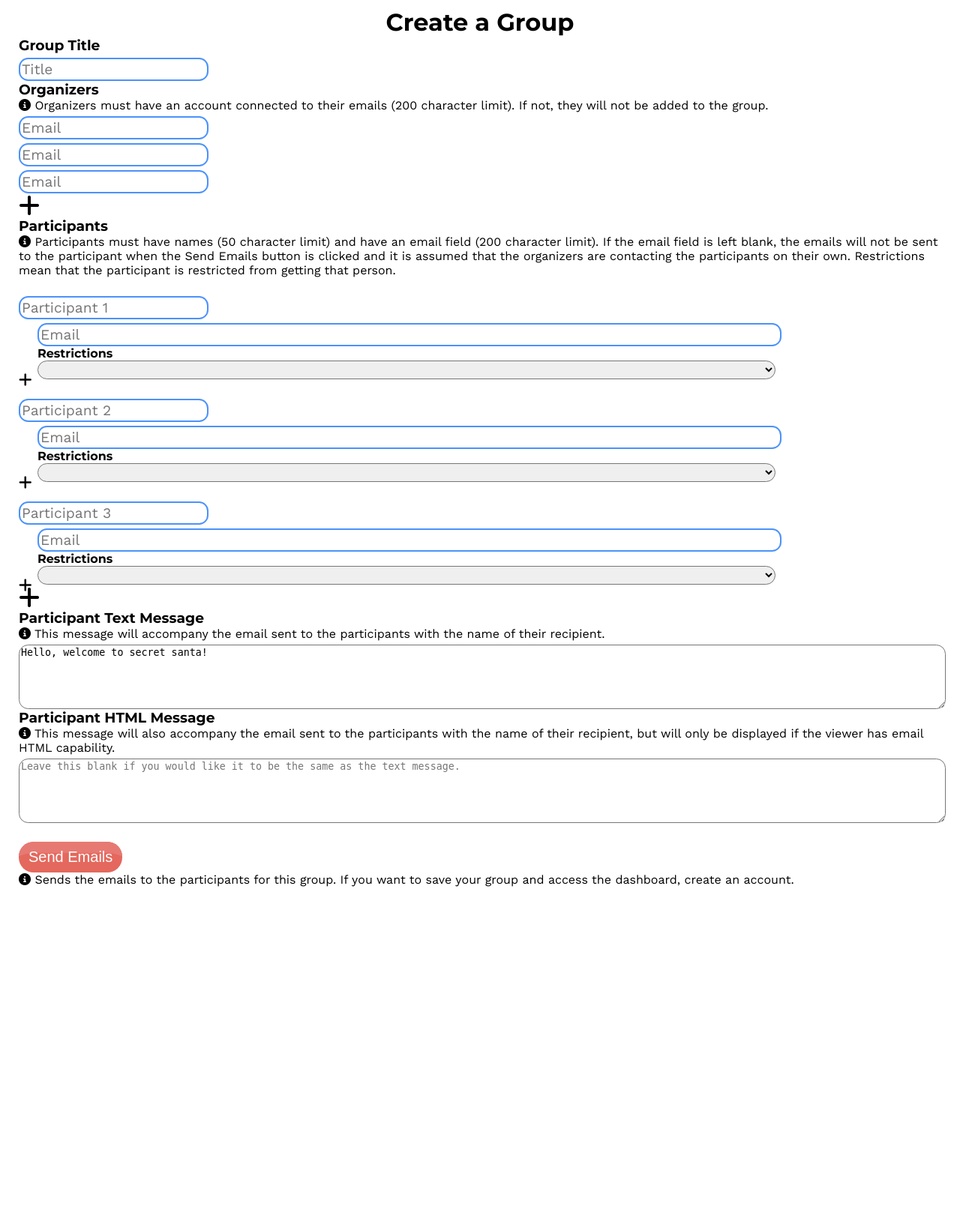
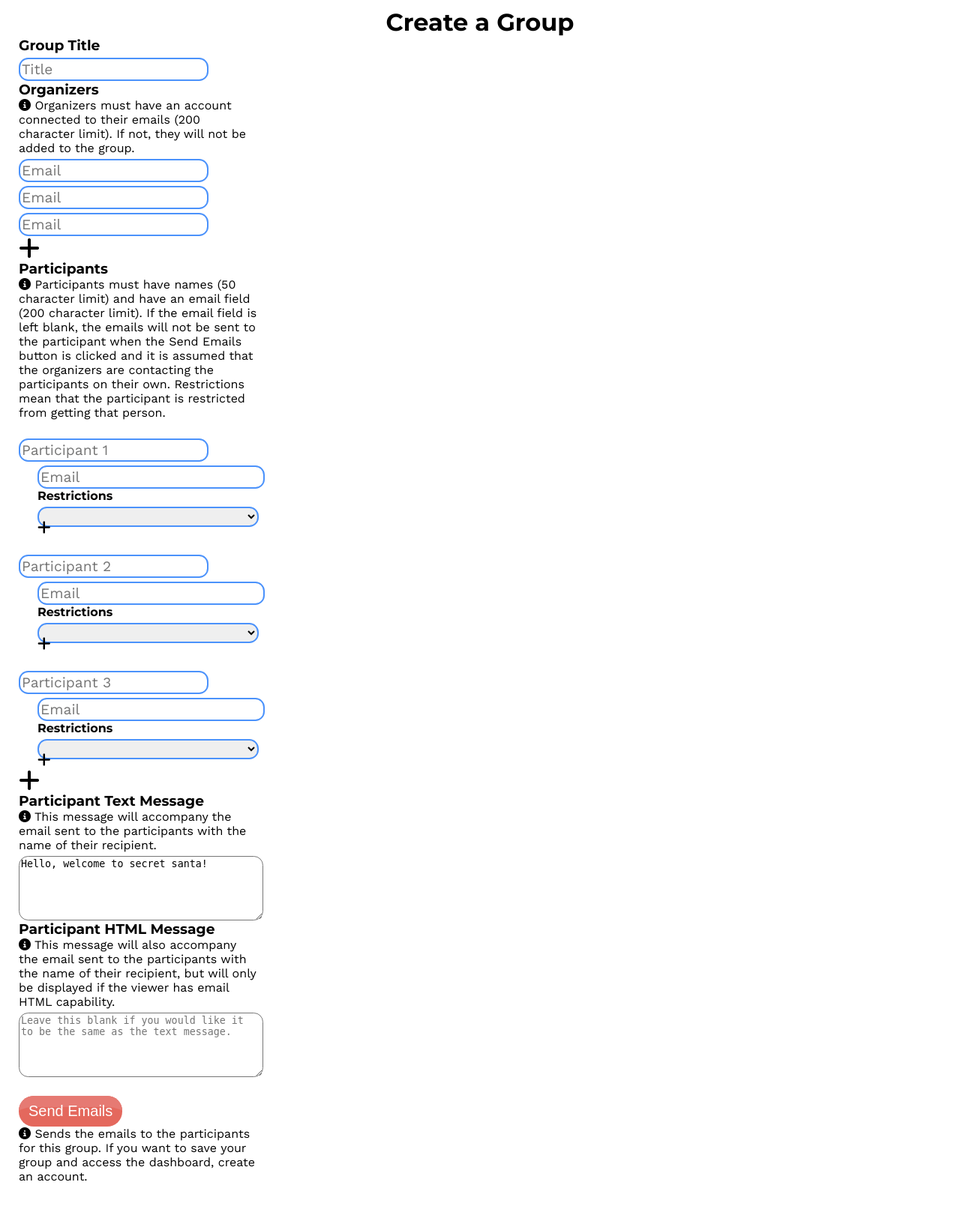
Before and after one commit to sachinraja/secretsantaorganizer, a Flask app: page / in a window 1280 px wide. Shown: the part 28-1657 px from the top of the page at 75% size. Before the commit the page ends 1211 px from the top, so only its background shows below. Run offline with Flask 2, Linux system fonts and the light colour scheme; lists and menus that the app fills with data are empty; some libraries are stand-ins or nearby versions.

Commit message:
Improve restrictionsInput styling

```diff
--- a/app/static/css/create_group.css
+++ b/app/static/css/create_group.css
@@ -9,6 +9,9 @@ h1, h2, h3, h4{
     font-family: Montserrat, Arial, Helvetica, sans-serif;
 }
 
+.info{
+    max-width: 25vw;
+}
 .inputList{
     box-sizing: border-box;
 }
@@ -28,14 +31,25 @@ h1, h2, h3, h4{
     margin-top: 5px;
 }
 
+.secondaryValuesContainer{
+    margin-left: 25px;
+}
+
+.restrictionsContainer{
+    display: inline-block;
+    width: 100%;
+}
+
 .restrictionsInput{
-    border-radius: 25px;
+    display: block;
+    margin-top: 5px;
+    border: 2px solid #4b92fb;
+    border-radius: 12.5px;
     font-size: 1.2em;
 }
 
-.emailInput, .restrictionsInput, .restrictionsHeader{
-    margin-left: 25px;
-    width: 80%;
+.restrictionsInput, .emailInput{
+    width: 100%;
 }
 
 #createGroup textarea{
--- a/app/static/js/create_group.js
+++ b/app/static/js/create_group.js
@@ -57,6 +57,9 @@ function addParticipant(){
         newInput.maxLength = 50;
         newInputDiv.appendChild(newInput);
 
+        let secondaryValuesDiv = document.createElement("div");
+        secondaryValuesDiv.className = "secondaryValuesContainer";
+
         let newInputEmail = document.createElement("input");
         newInputEmail.name = `participant${inputsLength}`;
         newInputEmail.type = "text";
@@ -64,15 +67,17 @@ function addParticipant(){
         newInputEmail.className = "emailInput";
         newInputEmail.onchange = function(){checkEmailInput(this);};
         newInputEmail.maxLength = 200;
-        newInputDiv.appendChild(newInputEmail);
+        secondaryValuesDiv.appendChild(newInputEmail);
 
         //restrictions
+        let restrictionsDiv = document.createElement("div");
+        restrictionsDiv.className = "restrictionsContainer";
+
         let restrictionsHeader = document.createElement("h4");
         restrictionsHeader.textContent = "Restrictions";
         restrictionsHeader.className = "restrictionsHeader";
-        newInputDiv.appendChild(restrictionsHeader);
+        restrictionsDiv.appendChild(restrictionsHeader);
 
-        let restrictionsDiv = document.createElement("div");
         let newInputRestriction = document.createElement("select");
         newInputRestriction.name = `participant${inputsLength}restriction`;
         newInputRestriction.className = "restrictionsInput";
@@ -80,8 +85,9 @@ function addParticipant(){
         restrictionsDiv.appendChild(newInputRestriction);
 
         restrictionsDiv.innerHTML += `<i onclick="addRestriction(this.parentElement);" class="addButton fas fa-plus fa-lg"></i>`;
-        newInputDiv.appendChild(restrictionsDiv);
 
+        secondaryValuesDiv.appendChild(restrictionsDiv);
+        newInputDiv.append(secondaryValuesDiv);
         inputs.appendChild(newInputDiv);
 
         inputsLength++;
--- a/app/templates/create_group.html
+++ b/app/templates/create_group.html
@@ -4,11 +4,11 @@
 <title>Secret Santa Organizer</title>
 
 <link rel="stylesheet" href="{{ url_for('static', filename='css/utils.css') }}?v=1.0">
-<link rel="stylesheet" href="{{ url_for('static', filename='css/create_group.css') }}?v=1.2">
+<link rel="stylesheet" href="{{ url_for('static', filename='css/create_group.css') }}?v=1.3">
 
 <script src="{{ url_for('static', filename='js/submit.js') }}?v=1.0"></script>
 <script src="{{ url_for('static', filename='js/validate.js') }}?v=1.1"></script>
-<script src="{{ url_for('static', filename='js/create_group.js') }}?v=1.2"></script>
+<script src="{{ url_for('static', filename='js/create_group.js') }}?v=1.3"></script>
 
 <script>
     onload = function(){
--- a/app/utils/secret_santa.py
+++ b/app/utils/secret_santa.py
@@ -141,10 +141,7 @@ def get_participants(form):
         elif email == "":
             email = None
 
-        restrictions = form.getlist(f"participant{i}restriction")
-
-        if restrictions == [""]:
-            restrictions = []
+        restrictions = [restriction for restriction in form.getlist(f"participant{i}restriction") if restriction != ""]
 
         participants.append(Participant(i, name, email, restrictions))
 
```
